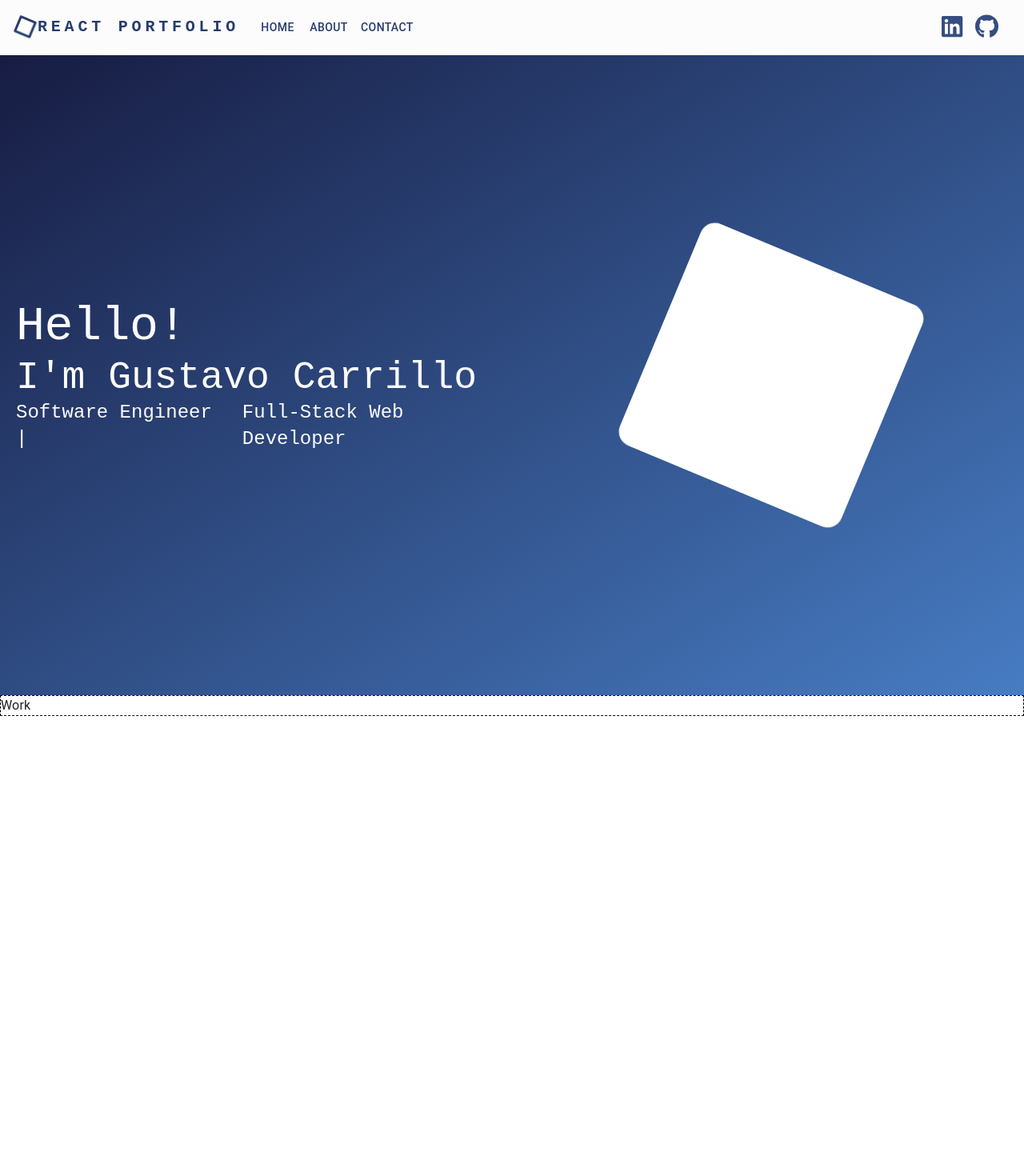
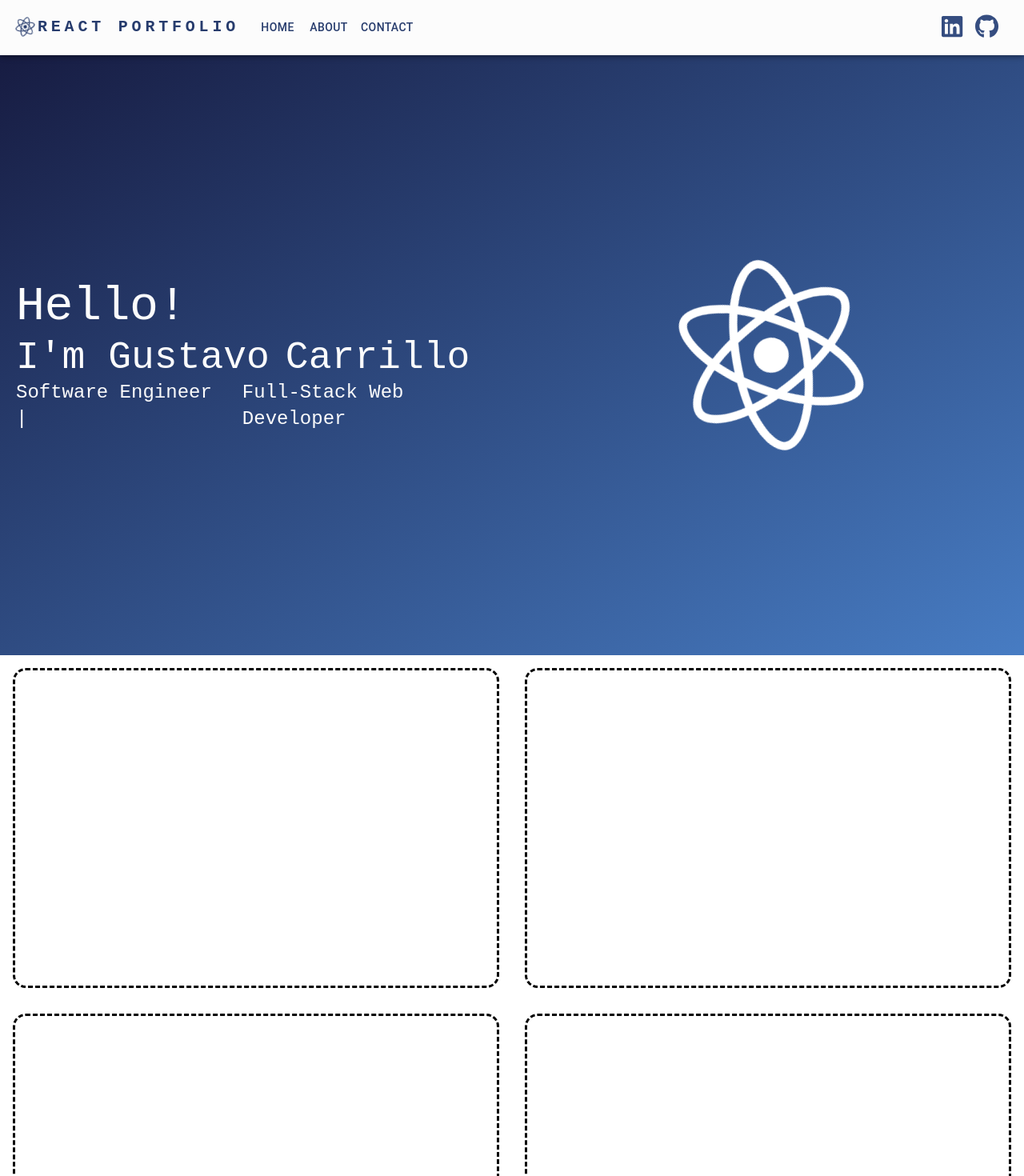
Before and after one commit to 0zrk23/react-portfolio, a React (Create React App) app: page / in a window 1280 px wide. Shown: the top 1470 px of the page at 80% size. Before the commit the page ends 895 px from the top, so only its background shows below. Built offline with nearby package versions, Linux system fonts and the light colour scheme.

Commit message:
added basic work card to the page

```diff
--- /dev/null
+++ b/src/Components/Morf/HomeMorf.js
@@ -0,0 +1,63 @@
+
+import { motion } from "framer-motion";
+import { faReact } from "@fortawesome/free-brands-svg-icons";
+import { FontAwesomeIcon } from "@fortawesome/react-fontawesome";
+
+export default function Morf({scale = '200px', duration = '2', color = 'white', spin = '180', border = 'none'}) {
+  return (
+    <motion.div
+      className="box"
+      animate={{
+        scale: [1, 1.5, 1],
+        rotate: [0,360, 720],
+        // borderRadius: ["0%", "0%", "50%", "50%", "0%"]
+      }}
+      transition={{
+        duration: 7.5,
+        ease: "linear",
+        // times: [0, 0.5, 1],
+        repeat: Infinity,
+        // repeatDelay: 1
+      }}
+      style={{
+        // background: `${color}`,
+        height: `${scale}`,
+        width: `${scale}`,
+        border: `${border}`,
+        display: 'flex',
+        justifyContent: 'center',
+        alignItems: 'center'
+      }}
+    >
+      <FontAwesomeIcon icon={faReact} style={{color: `${color}`, fontSize: '200px'}}></FontAwesomeIcon>
+    </motion.div>
+  );
+}
+
+// export default function Morf({scale = '200px', duration = '2', color = 'white', spin = '180', border = 'none'}) {
+//   return (
+//     <motion.div
+//       className="box"
+//       animate={{
+//         scale: [1, 1.5, 1.5, 1, 1],
+//         rotate: [0, 0, 180, 180, 0],
+//         borderRadius: ["0%", "0%", "50%", "50%", "0%"]
+//       }}
+//       transition={{
+//         duration: duration,
+//         ease: "easeInOut",
+//         times: [0, 0.2, 0.5, 0.8, 1],
+//         repeat: Infinity,
+//         repeatDelay: 1
+//       }}
+//       style={{
+//         background: `${color}`,
+//         height: `${scale}`,
+//         width: `${scale}`,
+//         border: `${border}`
+//       }}
+//     >
+
+//     </motion.div>
+//   );
+// }
--- a/src/Components/Morf/Morf.js
+++ /dev/null
@@ -1,28 +0,0 @@
-
-import { motion } from "framer-motion";
-
-export default function Morf({scale = '200px', duration = '2', color = 'white', spin = '180', border = 'none'}) {
-  return (
-    <motion.div
-      className="box"
-      animate={{
-        scale: [1, 1.5, 1.5, 1, 1],
-        rotate: [0, 0, 180, 180, 0],
-        borderRadius: ["0%", "0%", "50%", "50%", "0%"]
-      }}
-      transition={{
-        duration: duration,
-        ease: "easeInOut",
-        times: [0, 0.2, 0.5, 0.8, 1],
-        repeat: Infinity,
-        repeatDelay: 1
-      }}
-      style={{
-        background: `${color}`,
-        height: `${scale}`,
-        width: `${scale}`,
-        border: `${border}`
-      }}
-    />
-  );
-}
--- /dev/null
+++ b/src/Components/Morf/NavbarMorf.js
@@ -0,0 +1,59 @@
+
+import { motion } from "framer-motion";
+import { faReact } from "@fortawesome/free-brands-svg-icons";
+import { FontAwesomeIcon } from "@fortawesome/react-fontawesome";
+
+export default function Morf({scale = '200px', duration = '2', color = 'white', spin = '180', border = 'none'}) {
+  return (
+    <motion.div
+      className="box"
+      animate={{
+        // scale: [1, 1.5, 1.5, 1, 1],
+        rotate: [0, 360],
+        // borderRadius: ["0%", "0%", "50%", "50%", "0%"]
+      }}
+      transition={{
+        duration: duration,
+        ease: "linear",
+        // times: [0, 0.2, 0.5, 0.8, 1],
+        repeat: Infinity,
+        // repeatDelay: 1
+      }}
+      style={{
+        height: `${scale}`,
+        width: `${scale}`,
+        display: 'flex',
+        justifyContent: 'center',
+        alignItems: 'center'
+      }}
+    >
+      <FontAwesomeIcon icon={faReact} style={{color: `#273c6d`, fontSize: `25px`}}></FontAwesomeIcon>
+    </motion.div>
+  );
+}
+
+// export default function Morf({scale = '200px', duration = '2', color = 'white', spin = '180', border = 'none'}) {
+//   return (
+//     <motion.div
+//       className="box"
+//       animate={{
+//         scale: [1, 1.5, 1.5, 1, 1],
+//         rotate: [0, 0, 180, 180, 0],
+//         borderRadius: ["0%", "0%", "50%", "50%", "0%"]
+//       }}
+//       transition={{
+//         duration: duration,
+//         ease: "easeInOut",
+//         times: [0, 0.2, 0.5, 0.8, 1],
+//         repeat: Infinity,
+//         repeatDelay: 1
+//       }}
+//       style={{
+//         background: `${color}`,
+//         height: `${scale}`,
+//         width: `${scale}`,
+//         border: `${border}`
+//       }}
+//     />
+//   );
+// }
--- a/src/Components/Navbar/Navbar.js
+++ b/src/Components/Navbar/Navbar.js
@@ -14,7 +14,7 @@ import { Link } from 'react-router-dom';
 import { FontAwesomeIcon } from '@fortawesome/react-fontawesome';
 import { faNetworkWired } from '@fortawesome/free-solid-svg-icons';
 import { faLinkedin, faGithub } from '@fortawesome/free-brands-svg-icons';
-import Morf from '../Morf/Morf';
+import Morf from '../Morf/NavbarMorf';
 
 const linkStyle = {textDecoration: 'none', color: '#273c6d'}
 
@@ -57,7 +57,7 @@ function Navbar() {
   }
 
   return (
-    <AppBar position="static">
+    <AppBar position="sticky">
       <Container maxWidth="2xl" >
         <Toolbar disableGutters >
           {/* <AdbIcon color='color3'  sx={{ display: { xs: 'none', md: 'flex' }, mr: 1 }} /> */}
--- /dev/null
+++ b/src/Components/WorkCard/WorkCard.js
@@ -0,0 +1,35 @@
+import { motion } from "framer-motion";
+// import { useRef, useState } from "react";
+import './workcard.scss'
+import React, { useState, useRef } from "react";
+
+export default function WorkCard(){
+  const focusRef = useRef();
+
+  function focus(){
+    focusRef.current.focus();
+    console.log(document.activeElement);
+  }
+
+  return (
+    <motion.div
+      ref={focusRef}
+      className='work-card'
+      inital={{
+        scale: 0
+      }}
+      whileHover={{
+        scale: 1.02,
+        transition: {
+
+        }
+
+      }}
+      style={{
+        backgroundImage: 'url()'
+      }}
+      >
+
+      </motion.div>
+  )
+}
--- /dev/null
+++ b/src/Components/WorkCard/workcard.scss
@@ -0,0 +1,6 @@
+.work-card{
+  border: 3px dashed black;
+  border-radius: 1rem;
+  height: 400px;
+  margin: 1rem
+}
--- a/src/Components/index.js
+++ /dev/null
@@ -1,2 +0,0 @@
-import Navbar from './Navbar/Navbar';
-export default {Navbar}
--- a/src/pages/Home/Home.js
+++ b/src/pages/Home/Home.js
@@ -1,7 +1,10 @@
 import { Typography } from "@mui/material"
 import "./home.scss"
-import Morf from './../../Components/Morf/Morf';
+import Morf from './../../Components/Morf/HomeMorf';
 import { motion } from 'framer-motion';
+import WorkCard from './../../Components/WorkCard/WorkCard';
+
+const works = ['','','','','','']
 
 export function Home(){
     return (<div className='home-container'>
@@ -17,7 +20,10 @@ export function Home(){
                 }}
             >
                 <Typography sx={{fontFamily: 'monospace'}} color='primary' variant='h2'>Hello!</Typography>
-                <Typography sx={{fontFamily: 'monospace'}} color='primary' variant='h3'>I'm Gustavo Carrillo</Typography>
+                <div className='name'>
+                    <Typography sx={{fontFamily: 'monospace', marginRight: '20px'}} color='primary' variant='h3'>I'm Gustavo </Typography>
+                    <Typography sx={{fontFamily: 'monospace'}} color='primary' variant='h3'>Carrillo</Typography>
+                </div>
                 <div className="description">
                     <Typography sx={{fontFamily: 'monospace', marginRight: '10px'}} color='primary' variant='h5'> Software Engineer | </Typography>
                     <Typography sx={{fontFamily: 'monospace'}} color='primary' variant='h5'>Full-Stack Web Developer</Typography>
@@ -28,7 +34,7 @@ export function Home(){
             </motion.div>
         </div>
         <div className='work-container'>
-            Work
+            {works.map((work,index) => (<WorkCard key={index} work={work}/>))}
         </div>
     </div>)
 }
--- a/src/pages/Home/home.scss
+++ b/src/pages/Home/home.scss
@@ -13,9 +13,9 @@ $color5: #477CC3;
 // .intro,
 .work-container{
   // border-radius: 20px;
-  border: 1px dashed black;
   // height: 750px;
-
+  display: grid;
+  grid-template-columns: auto;
 }
 
 .intro{
@@ -25,13 +25,14 @@ $color5: #477CC3;
   // justify-content: center;
   background: linear-gradient(to bottom right, $secondary,$color5);
   padding-left: 10px;
-  height: 800px;
+  height: 750px;
 }
 
 .text-container{
   display: flex;
   flex-direction: column;
   justify-content: center;
+  align-items: center;
   width: 100%;
   height: 100%;
   // height: 750px;
@@ -41,9 +42,12 @@ $color5: #477CC3;
   // opacity: 0;
 }
 
+.name,
 .description{
   display: flex;
   flex-direction: column;
+  align-items: center;
+  justify-content: center;
 }
 
 .morf-container{
@@ -61,10 +65,19 @@ $color5: #477CC3;
   .intro{
     flex-direction: row;
   }
+  .work-container{
+    grid-template-columns: auto auto;
+  }
 }
 
 @media screen and (min-width: 600px){
+  .name,
   .description{
     flex-direction: row;
+    align-items: initial;
+    justify-content: initial;
+  }
+  .text-container{
+    align-items: initial;
   }
 }
```
Also changed, not shown: src/App.js (+5 -5 lines), public/my-menu.png (added).
